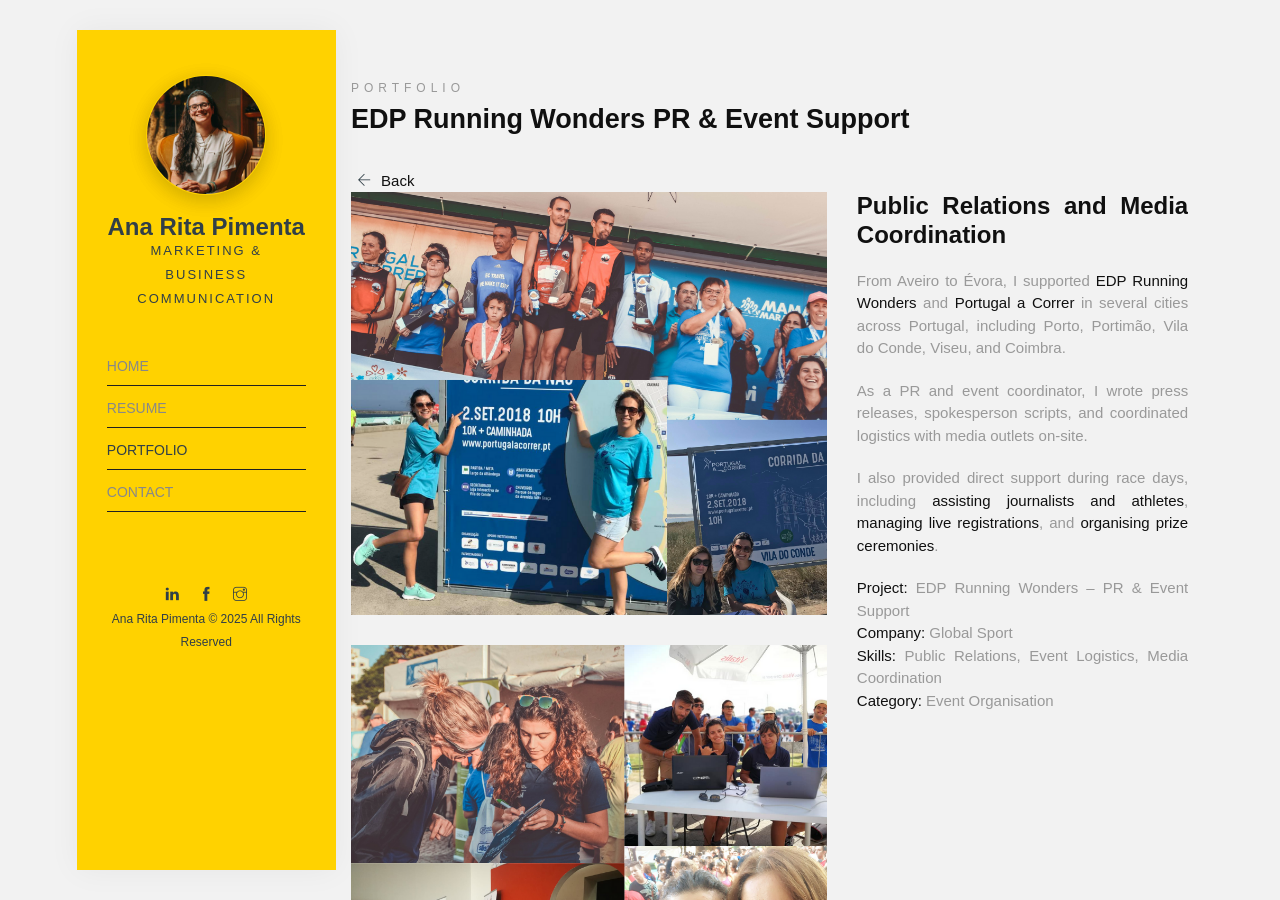
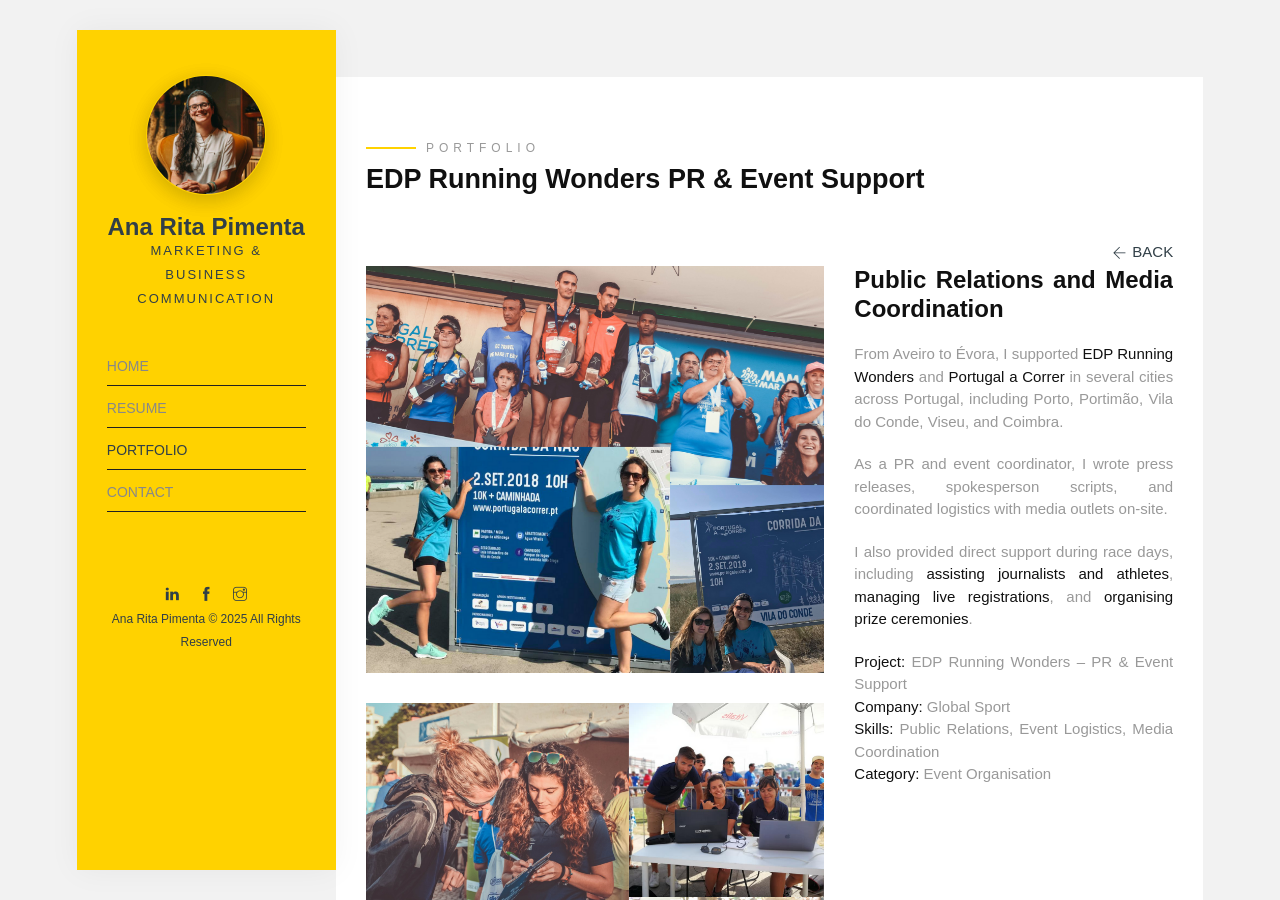
Before and after one commit to anaritapimenta/anaritapimenta.github.io, a Jekyll site: the page built from portfolio/edp-running-wonders-and-portugal-a-correr-events/index.html, in a window 1280 px wide and 900 px high. Built offline with Jekyll 4.4.1, drawn with Linux system fonts in a browser that asks for light colours; some web fonts are replaced.

Commit message:
Update index.html

```diff
--- a/portfolio/edp-running-wonders-and-portugal-a-correr-events/index.html
+++ b/portfolio/edp-running-wonders-and-portugal-a-correr-events/index.html
@@ -1,25 +1,34 @@
 ---
 title: EDP Running Wonders – PR & Event Support
 layout: default
-description: On-site coordination, press content, and media support for EDP Running Wonders races across Portugal by Ana Rita Pimenta.
+description: On-site coordination and media logistics for EDP Running Wonders across Portugal, by Ana Rita Pimenta.
 og_image: /assets/img/portfolio/project-8/1.png
 ---
 
-<div class="project">
-  <div class="container">
+<div class="projects">
+  <div class="container-fluid">
     <div class="row">
       <div class="col-md-12">
-        <span class="heading-meta">Portfolio</span>
+        <span class="heading-meta style-1">Portfolio</span>
         <h1 class="heading animate-box" data-animate-effect="fadeInLeft">
           EDP Running Wonders PR & Event Support
         </h1>
         <a
           href="{{ 'portfolio/' | prepend: site.baseurl | prepend: site.url }}"
           aria-label="Back to Portfolio"
-          class="back-link"
+          style="float: right; display: flex; margin-top: 10px"
         >
           <i class="ti-arrow-left font-14px gray-icon" aria-hidden="true"></i>
-          <span>Back</span>
+          <p
+            style="
+              margin-bottom: 0;
+              margin-top: 1.21px;
+              color: #313f47;
+              text-transform: uppercase;
+            "
+          >
+            Back
+          </p>
         </a>
       </div>
     </div>
```
